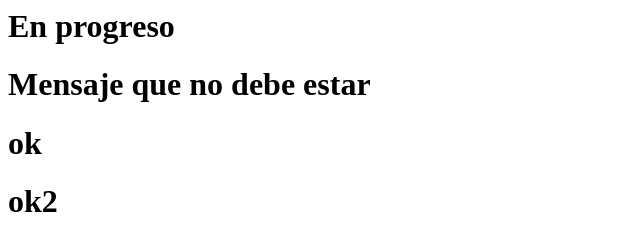
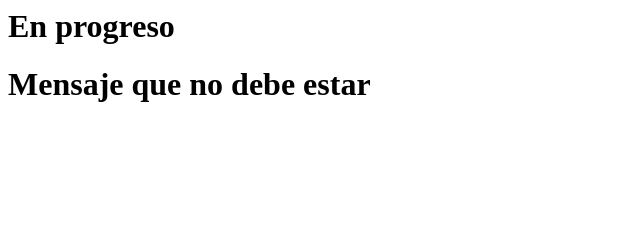
Before and after one commit to jseh/jseh.github.io, a plain HTML site: page index.html in a window 1280 px wide. Shown: the whole page, without its empty margins (0-640 px from the left). Drawn offline with Linux system fonts and the light colour scheme.

Commit message:
Revert "okk mensaje"
This reverts commit 4e13647115a1a45ead3a15eb2056f5e28f0ce690.

```diff
--- a/index.html
+++ b/index.html
@@ -1,4 +1,2 @@
 <h1>En progreso</h1>
 <h1>Mensaje que no debe estar</h1>
-<h1>ok</h1>
-<h1>ok2</h1>
```
